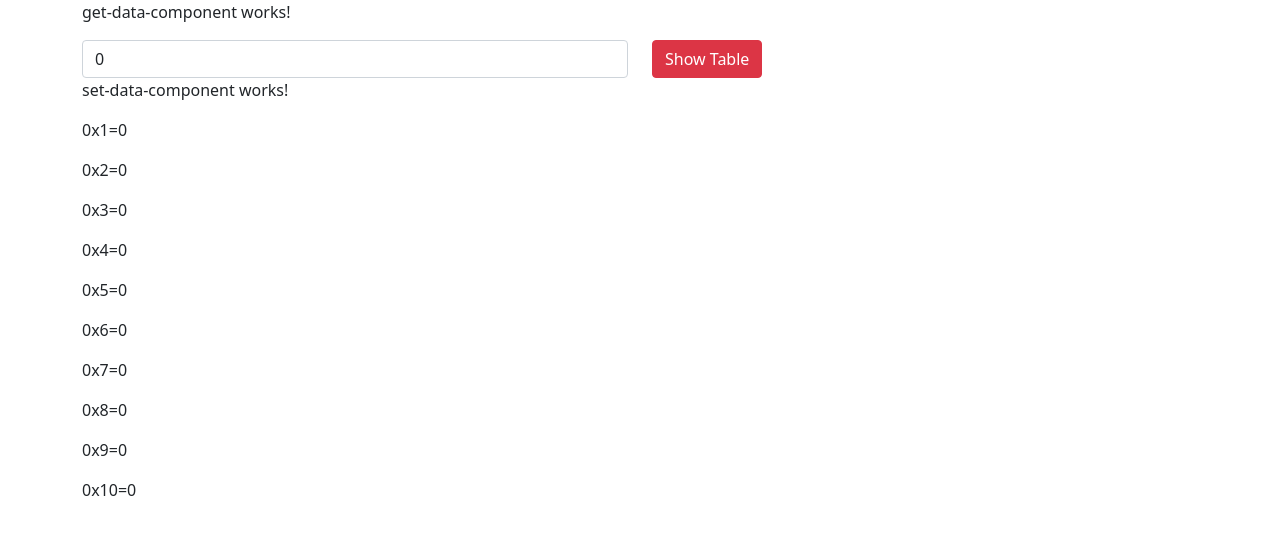
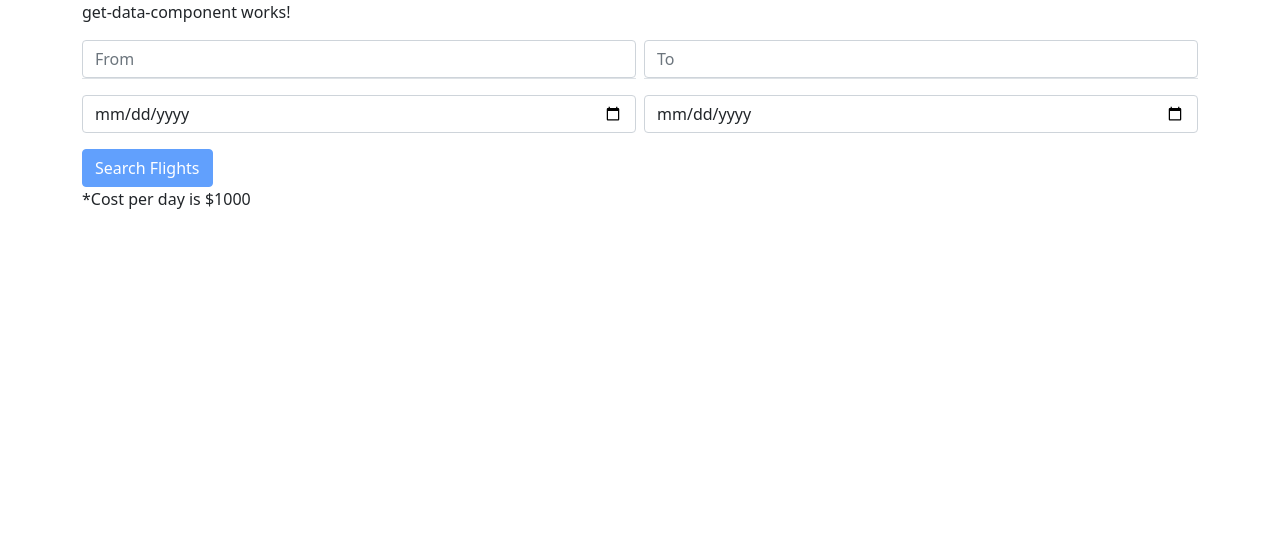
Before and after one commit to ashishdhodia/angularprojecttrial-ashish, an Angular app in the folder my-first-app/: page / in a window 1280 px wide. Shown: the top 534 px of the page. Built offline with nearby package versions, Linux system fonts and the light colour scheme.

Commit message:
Done Task on showing est. booking price by calculating days btwn two dates

```diff
--- a/my-first-app/src/app/datetime.service.ts
+++ b/my-first-app/src/app/datetime.service.ts
@@ -6,12 +6,12 @@ export class DatetimeService {
 
   constructor() { }
 
-  today() {
-    return Date();
-  }
-  arr: any
-  student() {
-    this.arr = ["s1", "s2", "s3"];
-    return this.arr;
-  }
+  // today() {
+  //   return Date();
+  // }
+  // arr: any
+  // student() {
+  //   this.arr = ["s1", "s2", "s3"];
+  //   return this.arr;
+  // }
 }
--- a/my-first-app/src/app/get-data-component/get-data-component.component.html
+++ b/my-first-app/src/app/get-data-component/get-data-component.component.html
@@ -77,12 +77,78 @@
       </div>
     </form>
   </div> -->
-  <div class="row">
+  <!-- <div class="row">
     <div class="col">
         <input type="number" class="form-control" [(ngModel)]="number" />
     </div>
     <div class="col">
         <button class="btn btn-danger" (click)="sendNumber()">Show Table</button>
     </div>
+  </div> -->
+
+  <div class="wrapper bg-white">
+    <form #myForm="ngForm" (ngSubmit)="onSubmit(myForm.value)">
+      <div class="form-group d-sm-flex margin mt-3">
+        <div
+          class="d-flex align-items-center flex-fill me-sm-1 my-sm-0 my-4 border-bottom position-relative"
+        >
+          <input
+            type="text"
+            required
+            placeholder="From"
+            class="form-control"
+            [ngModel]="flightData.from"
+            name="from"
+          />
+        </div>
+        <div
+          class="d-flex align-items-center flex-fill ms-sm-1 my-sm-0 my-4 border-bottom position-relative"
+        >
+          <input
+            type="text"
+            required
+            placeholder="To"
+            class="form-control"
+            [ngModel]="flightData.to"
+            name="to"
+          />
+        </div>
+      </div>
+      <div class="form-group d-sm-flex margin mt-3">
+        <div class="d-flex align-items-center flex-fill">
+          <input
+            type="date"
+            required
+            placeholder="Depart Date"
+            class="form-control"
+            [ngModel]="flightData.departDate"
+            name="departDate"
+          />
+        </div>
+        <div class="d-flex align-items-center flex-fill ms-2">
+          <input
+            type="date"
+            required
+            placeholder="Return Date"
+            class="form-control"
+            [ngModel]="flightData.returnDate"
+            name="returnDate"
+          />
+        </div>
+      </div>
+      <div class="form-group my-3">
+        <button
+          type="submit"
+          class="btn btn-primary"
+          [disabled]="!myForm.form.valid"
+        >
+          Search Flights
+        </button>
+        <p>*Cost per day is $1000</p>
+      </div>
+    </form>
+
+    <p>{{str1}}</p>
+    <p>{{str2}}</p>
   </div>
 </div>
--- a/my-first-app/src/app/get-data-component/get-data-component.component.ts
+++ b/my-first-app/src/app/get-data-component/get-data-component.component.ts
@@ -36,13 +36,34 @@ export class GetDataComponentComponent implements OnInit {
   //   this.getJson.setData(recUser);
   // }
 
-  number = 0;
+  // number = 0;
 
-  sendNumber() {
-    this.getJson.setNumber(this.number);
+  // sendNumber() {
+  //   this.getJson.setNumber(this.number);
+  // }
+  cost = 1000
+  str1 = ""
+  str2 = ""
+  flightData: any = `{
+      "from": "",
+      "to": "",
+      "departDate": "",
+      "returnDate": ""
+    }`;
+
+  departDate: any
+  onSubmit(data: any) {
+    let date1 = new Date(data.departDate);
+    let date2 = new Date(data.returnDate);
+    // console.log(date1);
+
+    let time = date2.getTime() - date1.getTime();
+    let days = time / (1000 * 3600 * 24);
+
+    this.str1 = `Total ${days} days journey!`;
+    this.str2 = `Total cost will be $${this.cost * days}.`;
+
   }
-
-
 
   ngOnInit(): void {
   }
--- a/my-first-app/src/app/get-json-data.service.ts
+++ b/my-first-app/src/app/get-json-data.service.ts
@@ -104,14 +104,14 @@ export class GetJsonDataService {
   //   return this.user;
   // }
 
-  number = 0;
-  setNumber(number: any) {
-    this.number = number;
-    // console.log(this.number);
-  }
+  // number = 0;
+  // setNumber(number: any) {
+  //   this.number = number;
+  //   // console.log(this.number);
+  // }
 
-  sendNumber() {
-    return this.number;
-  }
+  // sendNumber() {
+  //   return this.number;
+  // }
 
 }
--- a/my-first-app/src/app/set-data-component/set-data-component.component.html
+++ b/my-first-app/src/app/set-data-component/set-data-component.component.html
@@ -1,5 +1,5 @@
 <div class="container">
-  <p>set-data-component works!</p>
+  <!-- <p>set-data-component works!</p> -->
 
   <!-- {{ this.getJson.send() }} -->
 
@@ -25,9 +25,9 @@
     </tbody>
   </table> -->
 
-  <div *ngFor="let int of arr, let i = index">
+  <!-- <div *ngFor="let int of arr, let i = index">
     <p>{{getJson.sendNumber()}}x{{i+1}}={{getJson.sendNumber()*(i+1)}}</p>
-  </div>
+  </div> -->
 
 
 
--- a/my-first-app/src/app/set-data-component/set-data-component.component.ts
+++ b/my-first-app/src/app/set-data-component/set-data-component.component.ts
@@ -19,7 +19,7 @@ export class SetDataComponentComponent implements OnInit {
 
   // number = this.getJson.sendNumber();
 
-  arr = [1, 2, 3, 4, 5, 6, 7, 8, 9, 10]
+  // arr = [1, 2, 3, 4, 5, 6, 7, 8, 9, 10]
 
 
   ngOnInit(): void {
```
